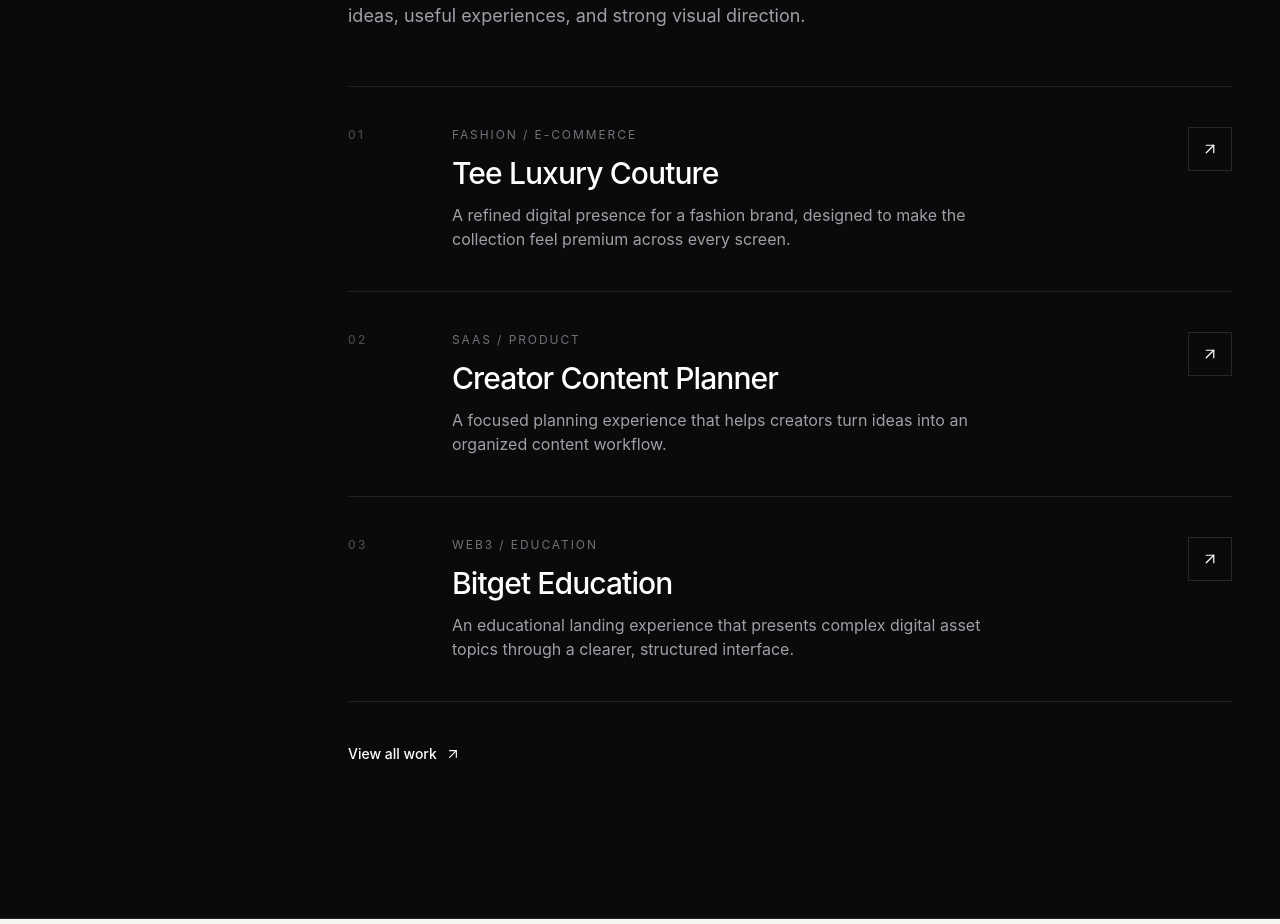
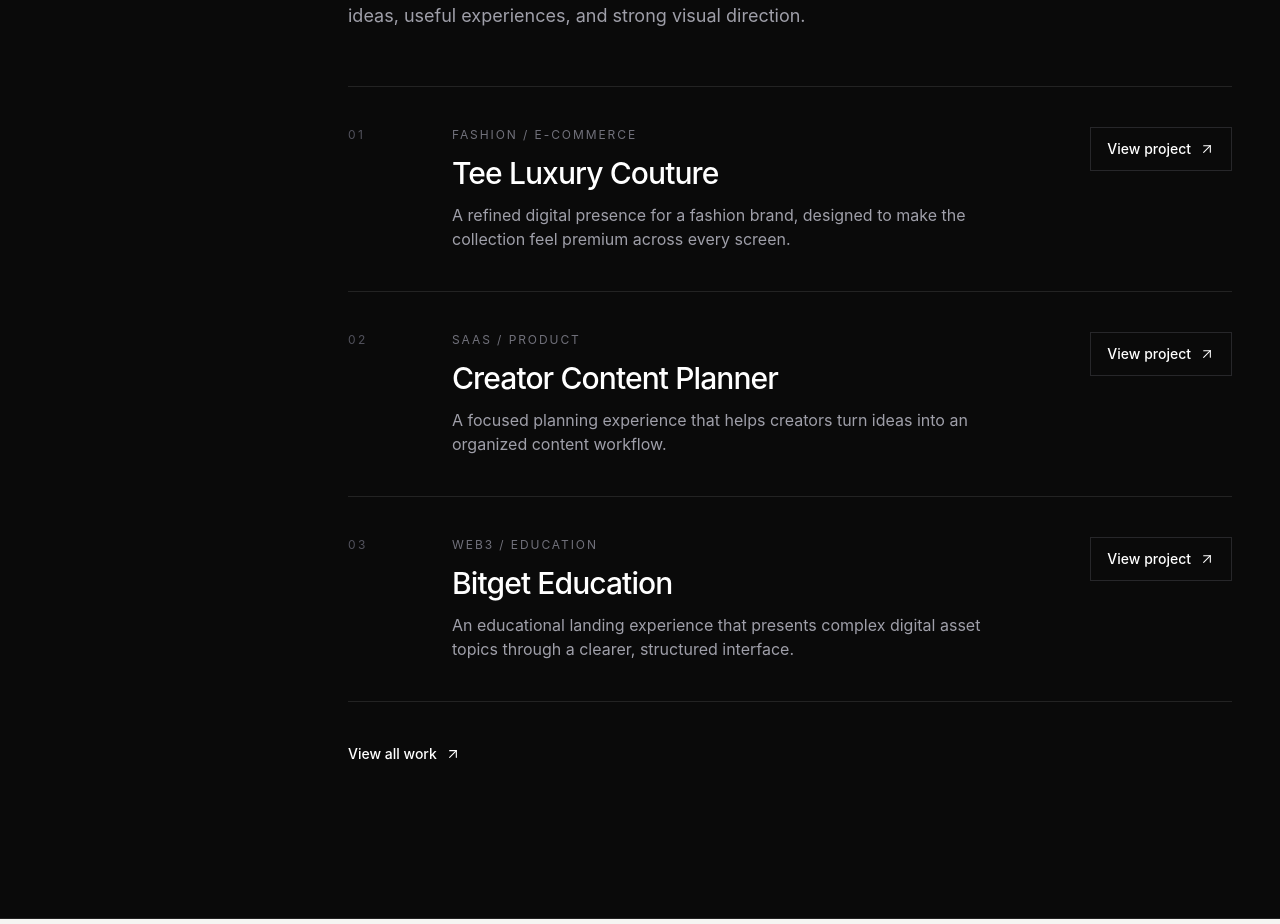
Before and after one commit to Thomas302-star/Thomas-portfolio, a Next.js app: page / in a window 1280 px wide. Shown: the part 1201-2125 px from the top of the page. Built offline with nearby package versions, Linux system fonts and the light colour scheme.

Commit message:
fix: make project buttons clearly labeled

```diff
--- a/components/sections/selected-work.tsx
+++ b/components/sections/selected-work.tsx
@@ -30,8 +30,9 @@ export function SelectedWork() {
                       <h3 className="font-display text-2xl font-medium tracking-[-0.03em] text-white transition-colors duration-300 group-hover:text-blue-400 sm:text-3xl">{project.title}</h3>
                       <p className="mt-3 max-w-xl text-sm leading-6 text-zinc-400 sm:text-base">{project.description}</p>
                     </div>
-                    <a href={project.href} aria-label={`View ${project.title}`} className="inline-flex h-11 w-11 items-center justify-center border border-zinc-800 text-zinc-400 transition-all duration-300 group-hover:border-zinc-500 group-hover:text-white focus-visible:outline-none focus-visible:ring-2 focus-visible:ring-blue-500">
-                      <ArrowUpRight aria-hidden="true" size={18} strokeWidth={1.6} />
+                    <a href={project.href} aria-label={`View ${project.title} case study`} className="inline-flex min-h-11 items-center justify-center gap-2 border border-zinc-800 px-4 text-sm font-medium text-zinc-300 transition-all duration-300 group-hover:border-zinc-500 group-hover:text-white focus-visible:outline-none focus-visible:ring-2 focus-visible:ring-blue-500">
+                      View project
+                      <ArrowUpRight aria-hidden="true" size={16} strokeWidth={1.6} />
                     </a>
                   </article>
                 </Reveal>
```
